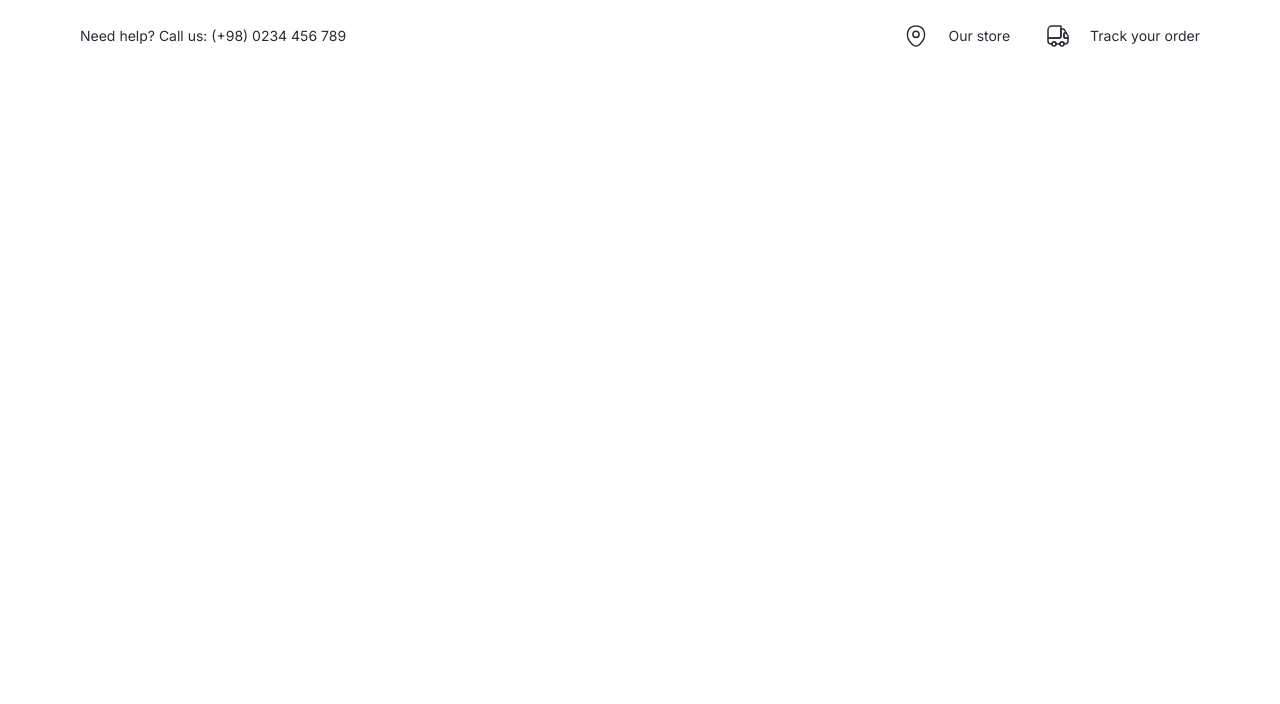
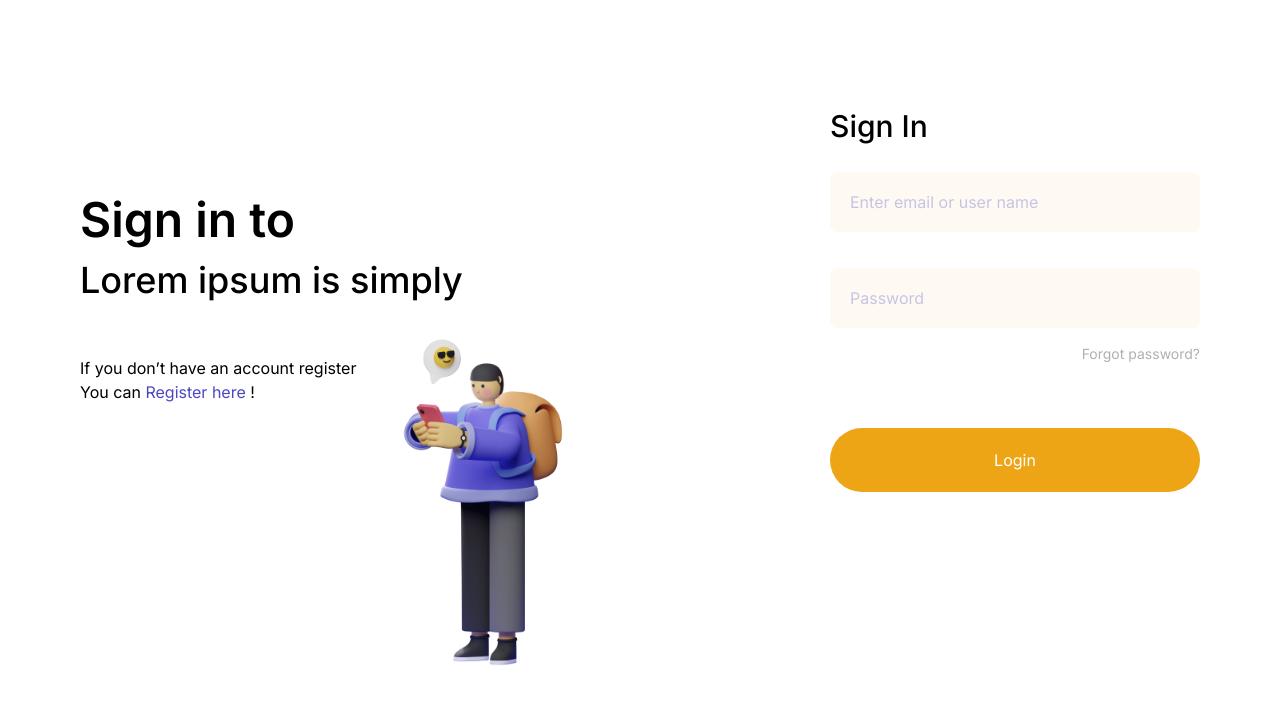
Before and after one commit to UlugbekAsadov/Electon-Frontend, a Next.js app: page / in a window 1280 px wide. Shown: the top 704 px of the page. Built offline with nearby package versions, Linux system fonts and the light colour scheme.

Commit message:
ELE-31: create-login page

```diff
--- /dev/null
+++ b/app/login/index.tsx
@@ -0,0 +1,14 @@
+import React from "react";
+import LoginForm from "@/components/sections/login-form";
+import LoginContent from "@/components/sections/login-content";
+
+const index = () => {
+  return (
+    <div className="container flex flex-col md:flex-row justify-center md:justify-between md:items-center h-[600px]">
+      <LoginContent />
+      <LoginForm />
+    </div>
+  );
+};
+
+export default index;
--- a/app/page.tsx
+++ b/app/page.tsx
@@ -1,9 +1,11 @@
 import { TopHeaderElement } from "@/components/sections";
+import LoginPage from "./login";
 
 export default function Home() {
   return (
     <div>
-      <TopHeaderElement />
+      {/* <TopHeaderElement /> */}
+      <LoginPage />
     </div>
   );
 }
--- /dev/null
+++ b/components/sections/login-content.tsx
@@ -0,0 +1,35 @@
+import Link from "next/link";
+import React from "react";
+
+// import image
+import UserImg from "@/assets/image/Saly-14.png";
+import Image from "next/image";
+
+const LoginContent = () => {
+  return (
+    <div className="relative">
+      <h2 className="font-semibold text-2xl md:text-5xl mb-1 md:mb-4">
+        Sign in to
+      </h2>
+      <p className="font-medium text-xl md:text-4xl mb-8 md:mb-14">
+        Lorem ipsum is simply
+      </p>
+      <p className="w-[308px] mb-14 md:mb-0">
+        If you don’t have an account register You can{" "}
+        <Link className="text-blue-700" href={"/"}>
+          Register here
+        </Link>{" "}
+        !
+      </p>
+
+      <Image
+        className="absolute top-24 right-[-40%] hidden lg:block"
+        src={UserImg}
+        alt="User image"
+        width={250}
+      />
+    </div>
+  );
+};
+
+export default LoginContent;
--- /dev/null
+++ b/components/sections/login-form.tsx
@@ -0,0 +1,71 @@
+"use client";
+import Link from "next/link";
+import React, { useState } from "react";
+import { Button } from "../common/button";
+
+const LoginForm = () => {
+  const [email, setEmail] = useState("");
+  const [password, setPassword] = useState("");
+
+  const handleEmailChange = (e: React.ChangeEvent<HTMLInputElement>) => {
+    setEmail(e.target.value);
+  };
+
+  const handlePasswordChange = (e: React.ChangeEvent<HTMLInputElement>) => {
+    setPassword(e.target.value);
+  };
+
+  const handleSubmit = (e: React.FormEvent<HTMLFormElement>) => {
+    e.preventDefault();
+    // Bu yerdagi kodlar login ma'lumotlarini tekshirish va qaytuvchi
+    // serverga so'rov yuborish uchun ishlatilishi kerak
+  };
+
+  return (
+    <div className="w-[90%] lg:w-[370px]">
+      <h2 className="hidden md:block md:text-3xl font-medium mb-7">Sign In</h2>
+      <form onSubmit={handleSubmit}>
+        <div className="mb-9">
+          <input
+            className="bg-orange-500 bg-opacity-5 placeholder:text-blue-700 placeholder:opacity-30 rounded-lg w-full p-5 leading-tight focus:outline-none focus:shadow-outline"
+            id="email"
+            type="email"
+            value={email}
+            onChange={handleEmailChange}
+            placeholder="Enter email or user name"
+          />
+        </div>
+        <div className="mb-4">
+          <input
+            className="bg-orange-500 bg-opacity-5 placeholder:text-blue-700 placeholder:opacity-30 rounded-lg w-full p-5 leading-tight focus:outline-none focus:shadow-outline"
+            id="password"
+            type="password"
+            value={password}
+            onChange={handlePasswordChange}
+            placeholder="Password"
+          />
+        </div>
+
+        <Link
+          className="block text-gray text-sm text-right mb-11 md:mb-16"
+          href="/"
+        >
+          Forgot password?
+        </Link>
+
+        <div className="flex items-center justify-between">
+          <button
+            className="bg-orange-500 hover:opacity-80 w-full text-white py-5 leading-6 rounded-full focus:outline-none focus:shadow-outline"
+            type="submit"
+          >
+            Login
+          </button>
+        </div>
+
+        {/* <Button title="Login" variant="PRIMARY" /> */}
+      </form>
+    </div>
+  );
+};
+
+export default LoginForm;
--- a/tailwind.config.js
+++ b/tailwind.config.js
@@ -17,7 +17,9 @@ module.exports = {
       black: "#292D32",
       blue: {
         600: "#316887",
+        700: "#4D47C3",
       },
+      gray: "#B0B0B0",
       orange: {
         500: "#EDA415",
       },
```
Also changed, not shown: assets/image/Saly-14.png (added).
